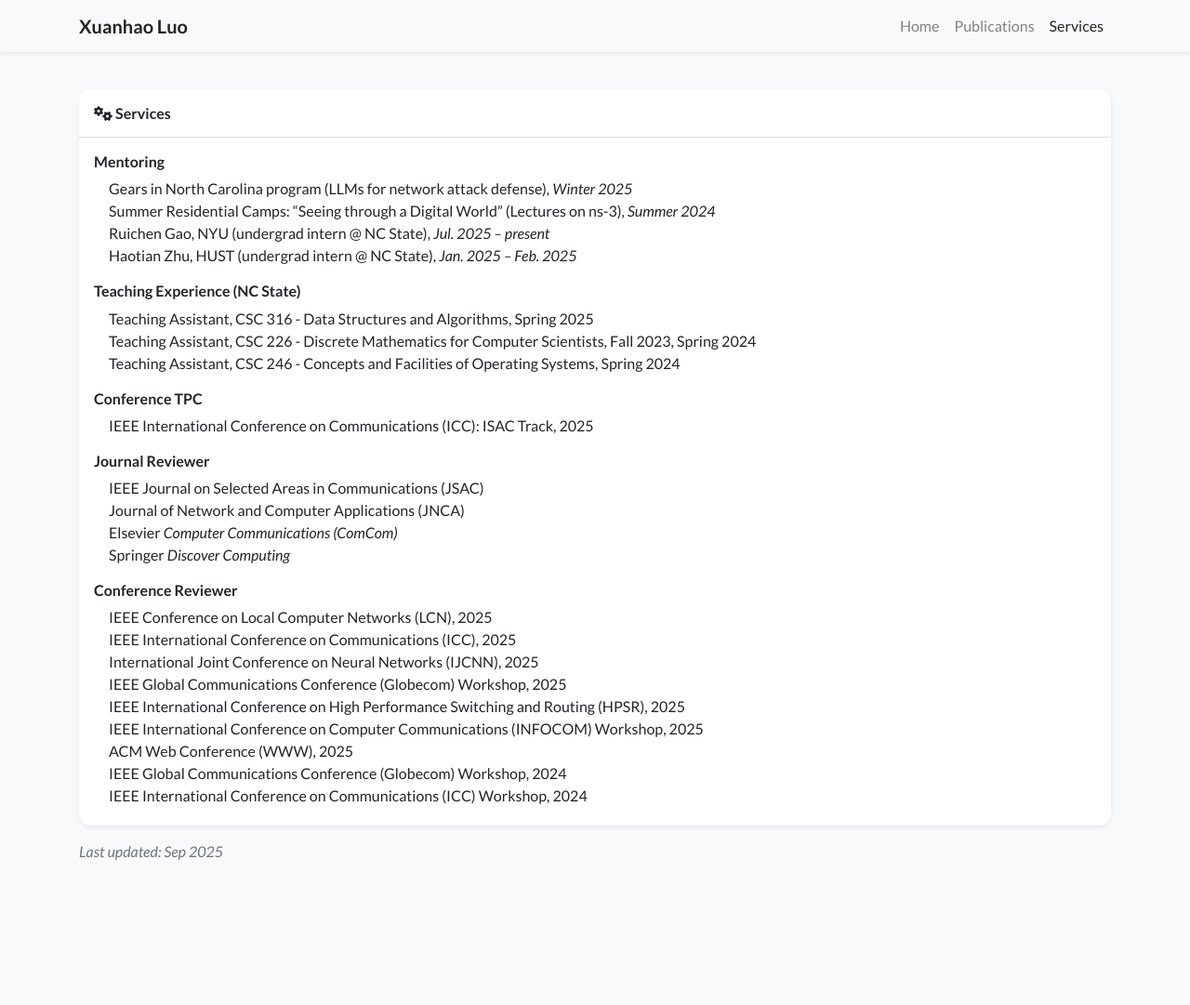
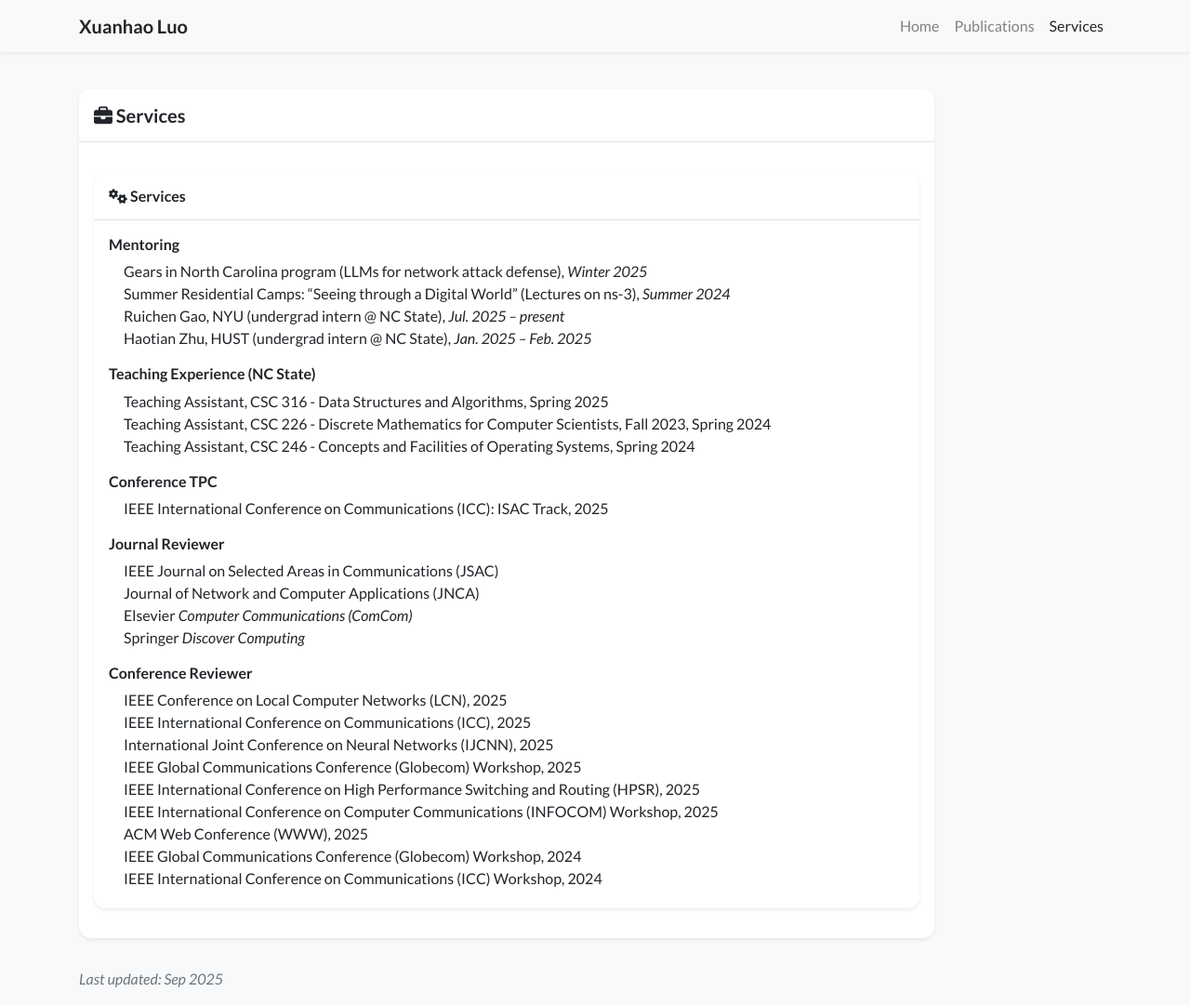
Before and after one commit to Xuanhao-Luo/Xuanhao-Luo.github.io, a Jekyll site: the page built from service.html, in a window 1280 px wide and 1081 px high. Shown: the whole window at 93% size. Built offline with Jekyll 4.4.1, drawn with Linux system fonts in a browser that asks for light colours; nearby versions of some CDN libraries; a style sheet for code colours, icons or effects is not loaded.

Commit message:
update homepage

```diff
--- a/service.html
+++ b/service.html
@@ -2,6 +2,18 @@
 layout: default
 title: Services
 navbar_title: Services
+permalink: /service/
 ---
 
-{% include widgets/services_card.html %}
+<div class="row">
+  <div class="col-12 col-lg-10">
+    <div class="my-3 p-0 bg-white shadow-sm rounded-xl">
+      <h5 class="border-bottom border-gray p-3 mb-0">
+        <i class="fas fa-briefcase"></i> Services
+      </h5>
+      <div class="p-3">
+        {% include widgets/services_card.html %}
+      </div>
+    </div>
+  </div>
+</div>
```
